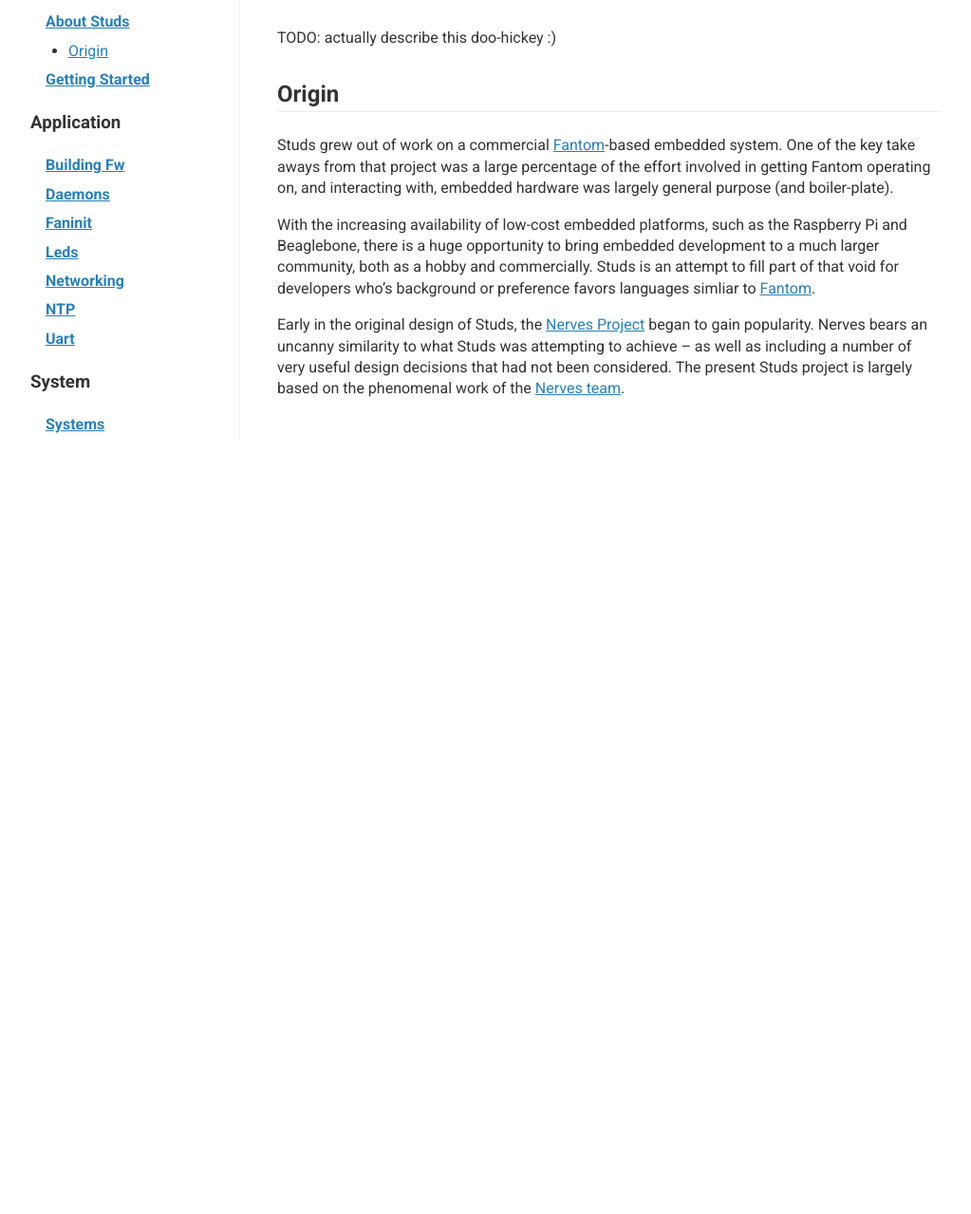
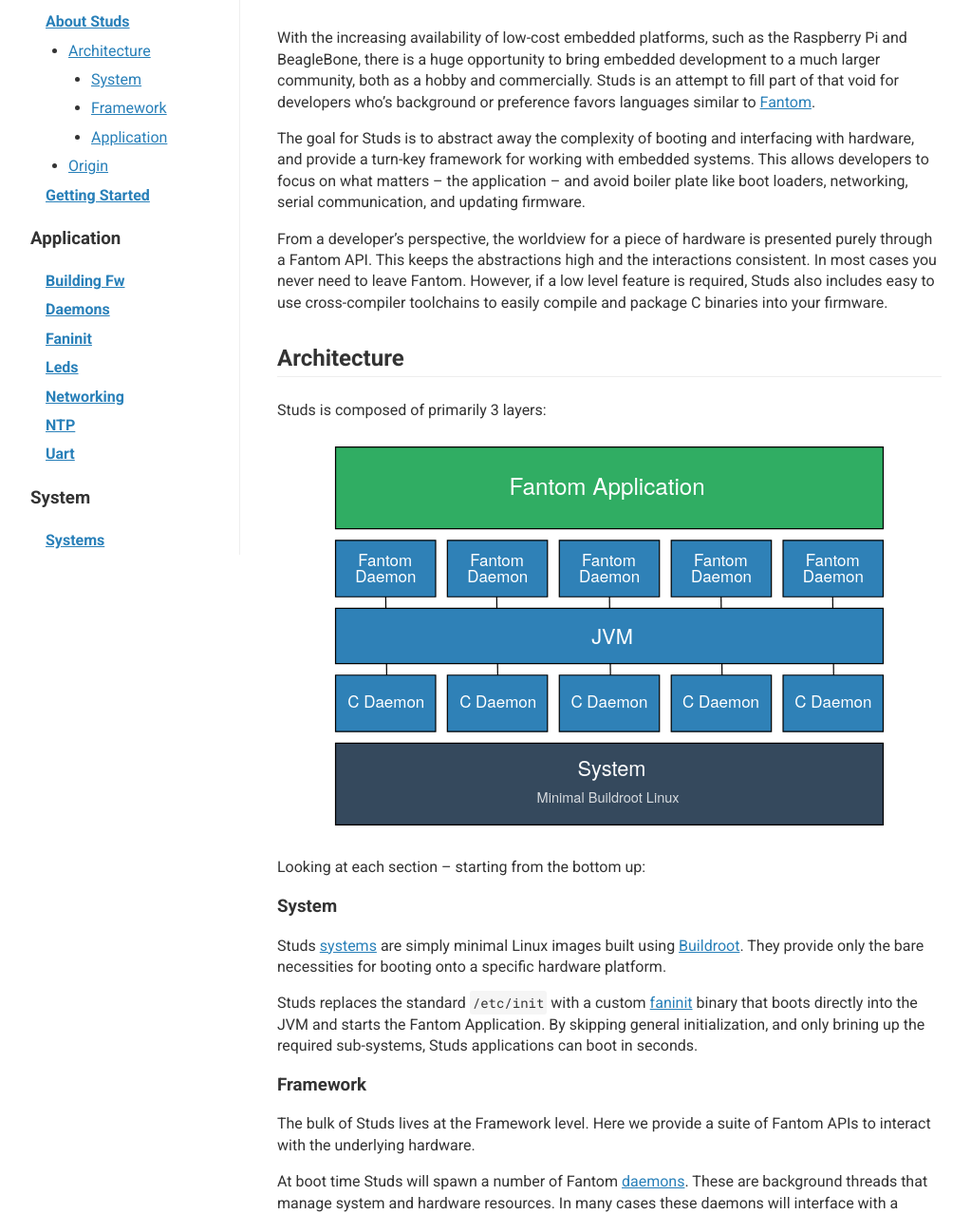
Before and after one commit to studsio/website, a plain HTML site: page doc/AboutStuds.html in a window 1280 px wide. Shown: the part 122-1400 px from the top of the page at 95% size, without its empty margins (128-1151 px from the left). Before the commit the page ends 800 px from the top, so only its background shows below. Drawn offline with Linux system fonts and the light colour scheme.

Commit message:
Update docs

```diff
--- a/doc/AboutStuds.html
+++ b/doc/AboutStuds.html
@@ -19,15 +19,36 @@
 </header>
 <div class='main'>
 <h1 id="about-studs">About Studs</h1>
-<p>TODO: actually describe this doo-hickey :)</p>
+<p>With the increasing availability of low-cost embedded platforms, such as the Raspberry Pi and BeagleBone, there is a huge opportunity to bring embedded development to a much larger community, both as a hobby and commercially. Studs is an attempt to fill part of that void for developers who’s background or preference favors languages similar to <a href="http://fantom.org">Fantom</a>.</p>
+<p>The goal for Studs is to abstract away the complexity of booting and interfacing with hardware, and provide a turn-key framework for working with embedded systems. This allows developers to focus on what matters – the application – and avoid boiler plate like boot loaders, networking, serial communication, and updating firmware.</p>
+<p>From a developer’s perspective, the worldview for a piece of hardware is presented purely through a Fantom API. This keeps the abstractions high and the interactions consistent. In most cases you never need to leave Fantom. However, if a low level feature is required, Studs also includes easy to use cross-compiler toolchains to easily compile and package C binaries into your firmware.</p>
+<h2 id="architecture">Architecture</h2>
+<p>Studs is composed of primarily 3 layers:</p>
+<div class="figure">
+<img src="StudsArch.svg" alt="Studs Architecture" />
+<p class="caption">Studs Architecture</p>
+</div>
+<p>Looking at each section – starting from the bottom up:</p>
+<h3 id="system">System</h3>
+<p>Studs <a href="Systems.html">systems</a> are simply minimal Linux images built using <a href="https://buildroot.org">Buildroot</a>. They provide only the bare necessities for booting onto a specific hardware platform.</p>
+<p>Studs replaces the standard <code>/etc/init</code> with a custom <a href="faninit.html">faninit</a> binary that boots directly into the JVM and starts the Fantom Application. By skipping general initialization, and only brining up the required sub-systems, Studs applications can boot in seconds.</p>
+<h3 id="framework">Framework</h3>
+<p>The bulk of Studs lives at the Framework level. Here we provide a suite of Fantom APIs to interact with the underlying hardware.</p>
+<p>At boot time Studs will spawn a number of Fantom <a href="Daemons.html">daemons</a>. These are background threads that manage system and hardware resources. In many cases these daemons will interface with a corresponding native binary.</p>
+<p>In general we eschew working with the standard linux utilities (such as <code>ifconfig</code> or <code>udhcpd</code>), in favor of using dedicated native daemons that efficiently marshal messages to and from the JVM process and interact directly with kernel. The standard utilities work great when scripting or manually managing a system, but they tend to be brittle when tooled – requiring lots of assumptions for how they work and what to expect as output and error conditions. By using custom binaries we can reduce unnecessary code and simplify integration, which results in a more robust system.</p>
+<h3 id="application">Application</h3>
+<p>Everything up until this point is included “out-of-the-box”. The last piece – the application – is where developers start. A simple “Hello World” application can be created, compiled, and loaded onto a hardware device in only a few minutes. This lets developers dive right into the most important part of their product.</p>
 <h2 id="origin">Origin</h2>
-<p>Studs grew out of work on a commercial <a href="http://fantom.org">Fantom</a>-based embedded system. One of the key take aways from that project was a large percentage of the effort involved in getting Fantom operating on, and interacting with, embedded hardware was largely general purpose (and boiler-plate).</p>
-<p>With the increasing availability of low-cost embedded platforms, such as the Raspberry Pi and Beaglebone, there is a huge opportunity to bring embedded development to a much larger community, both as a hobby and commercially. Studs is an attempt to fill part of that void for developers who’s background or preference favors languages simliar to <a href="http://fantom.org">Fantom</a>.</p>
+<p>Studs grew out of work on a commercial <a href="http://fantom.org">Fantom</a>-based embedded system. One of the key take aways from that project was a large percentage of the effort involved in getting Fantom operating on, and interacting with, embedded hardware was primarily general purpose (and boiler-plate).</p>
 <p>Early in the original design of Studs, the <a href="http://nerves-project.org">Nerves Project</a> began to gain popularity. Nerves bears an uncanny similarity to what Studs was attempting to achieve – as well as including a number of very useful design decisions that had not been considered. The present Studs project is largely based on the phenomenal work of the <a href="https://github.com/orgs/nerves-project/people">Nerves team</a>.</p>
 <aside>
 <h3>Overview</h3>
 <ul>
 <li class='h1'><a href='#about-studs'>About Studs</a></li>
+<li class='h2'><a href='#architecture'>Architecture</a></li>
+<li class='h3'><a href='#system'>System</a></li>
+<li class='h3'><a href='#framework'>Framework</a></li>
+<li class='h3'><a href='#application'>Application</a></li>
 <li class='h2'><a href='#origin'>Origin</a></li>
 <li class='h1'><a href='GettingStarted.html'>Getting Started</a></li>
 </ul><h3>Application</h3><ul>
--- a/doc/doc.css
+++ b/doc/doc.css
@@ -73,6 +73,10 @@ pre {
   line-height: 1.4em;
 }
 
+div.figure { text-align: center; }
+div.figure img { max-width: 600px; }
+div.figure p.caption { display: none; }
+
 footer {
   height: 2em;
 }
```
Also changed, not shown: doc/StudsArch.svg (added), 1 other file.
